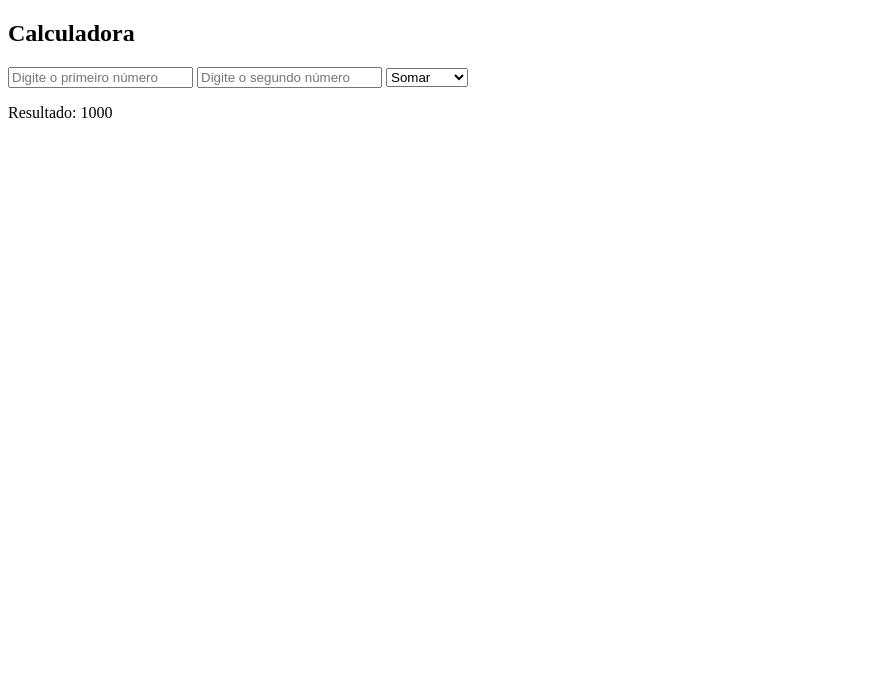
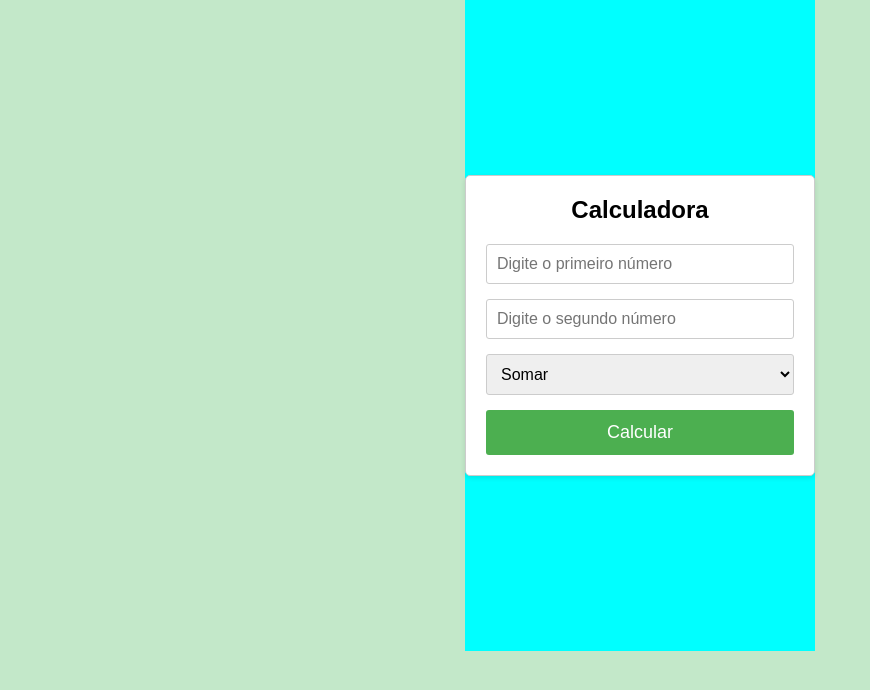
Before and after one commit to llwkascarvalho/calculadora, a Django app: page / in a window 1280 px wide. Shown: the top 690 px of the page, without its empty margins (0-870 px from the left). Run offline with Django 5.2, Linux system fonts and the light colour scheme.

Commit message:
css + logica

```diff
--- /dev/null
+++ b/calculadora/calculator/style/style.css
@@ -0,0 +1,64 @@
+*{
+    margin: 0;
+    padding: 0;
+    box-sizing: border-box;
+}
+
+body{
+    background-color: #61c27160;
+    font-family: Arial, Helvetica, sans-serif;
+    justify-content: center;
+
+}
+
+main{
+    background-color: aqua;
+}
+
+.calculator{
+    max-width: 350px;
+    margin: 0 auto;
+    padding: 20px;
+    border: 1px solid #ccc;
+    border-radius: 5px;
+    background-color: #fff;
+    box-shadow: 0 2px 5px rgba(0, 0, 0, 0.1);
+}
+
+.calculator h2{
+    text-align: center;
+    font-size: 24px;
+    margin-bottom: 20px;
+}
+
+.calculator input[type="text"],
+.calculator select {
+    width: 100%;
+    padding: 10px;
+    font-size: 16px;
+    border: 1px solid #ccc;
+    border-radius: 3px;
+    box-sizing: border-box;
+    margin-bottom: 15px;
+}
+
+.calculator button {
+    width: 100%;
+    padding: 12px;
+    font-size: 18px;
+    background-color: #4CAF50;
+    color: #fff;
+    border: none;
+    border-radius: 3px;
+    cursor: pointer;
+}
+
+.calculator button:hover{
+    background-color: #45a049;
+}
+
+.result {
+    font-size: 24px;
+    margin-top: 20px;
+    text-align: center;
+}
--- a/calculadora/calculator/templates/home.html
+++ b/calculadora/calculator/templates/home.html
@@ -6,29 +6,104 @@
         <title>Calculadora</title>
         <meta name="description" content="">
         <meta name="viewport" content="width=device-width, initial-scale=1">
-        <link rel="stylesheet" href="">
+        <link rel="stylesheet" href="../style/style.css">
+        <style>
+
+            body{
+                background-color: #61c27160;
+                font-family: Arial, Helvetica, sans-serif;
+                display: flex;
+                justify-content: center;
+                min-width: 320px;
+                max-width: 1400px;
+                margin: 0 auto;
+            }
+
+            .container-calculator{
+                display:flex;
+                max-width: 400px;
+                margin: 50% auto;
+
+            }
+
+            .calculator{
+                padding: 20px;
+                border: 1px solid #ccc;
+                border-radius: 5px;
+                background-color: #fff;
+                box-shadow: 0 2px 5px rgba(0, 0, 0, 0.1);
+            }
+
+            .calculator h2{
+                text-align: center;
+                font-size: 24px;
+                margin-bottom: 20px;
+            }
+
+            .calculator input[type="text"],
+            .calculator select {
+                width: 100%;
+                padding: 10px;
+                font-size: 16px;
+                border: 1px solid #ccc;
+                border-radius: 3px;
+                box-sizing: border-box;
+                margin-bottom: 15px;
+            }
+
+            .calculator button {
+                width: 100%;
+                padding: 12px;
+                font-size: 18px;
+                background-color: #4CAF50;
+                color: #fff;
+                border: none;
+                border-radius: 3px;
+                cursor: pointer;
+            }
+
+            .calculator button:hover{
+                background-color: #45a049;
+            }
+
+            .result {
+                font-size: 24px;
+                margin-top: 20px;
+                text-align: center;
+            }
+        </style>
     </head>
     <body>
-
+        <main>
+            <div class="container-calculator">
                 <div class="calculator">
                     <h2>Calculadora</h2>
                     <form method="POST" action="{%url 'calculate'%}">
+                        {% csrf_token %}
                         <input type="text" name="numero1" placeholder="Digite o primeiro número" required>
                         <input type="text" name="numero2" placeholder="Digite o segundo número" required>
-
                         <select name="operacao" required>
                             <option value="somar">Somar</option>
                             <option value="subtrair">Subtrair</option>
                             <option value="multiplicar">Multiplicar</option>
                             <option value="dividir">Dividir</option>
                         </select>
+                        <button type="submit">Calcular</button>
                     </form>
-
+                    {% if resultado %}
                     <div class="result">
-                <p>Resultado: 1000</p>
+                        <p>Resultado: {{resultado}}</p>
+                    </div>
+                    {% endif %}
+                    {% if error %}
+                    <div class="error-message">
+                        <p>{{error}}</p>
+                    </div>
+                    {% endif %}
                 </div>
 
             </div>
+        </main>
 
         <script src="" async defer></script>
     </body>
--- a/calculadora/calculator/views.py
+++ b/calculadora/calculator/views.py
@@ -1,8 +1,41 @@
 from django.shortcuts import render, HttpResponse
 
 def home(request):
-    return render(request,'home.html')
+    if request.method=="POST":
+        numero1 = float(request.POST.get('numero1', 0))
+        numero2 = float(request.POST.get('numero2', 0))
+        operacao = request.POST.get('operacao')
+
+        resultado = calcular_resultado(numero1, numero2, operacao)
+
+        return render(request,'home.html', {'resultado':resultado})
+    return render(request, 'home.html')
 
 
 def calculate(request):
-    pass
+    if request.method=="POST":
+        numero1 = float(request.POST.get('numero1', 0))
+        numero2 = float(request.POST.get('numero2', 0))
+        operacao = request.POST.get('operacao')
+
+        resultado = calcular_resultado(numero1, numero2, operacao)
+
+        return render(request,'home.html', {'resultado':resultado})
+
+    return HttpResponse("Requisição inválida")
+
+def calcular_resultado(numero1, numero2, operacao):
+    if operacao == 'somar':
+        return numero1 + numero2
+    elif operacao == 'subtrair':
+        return numero1 - numero2
+    elif operacao == 'multiplicar':
+        return numero1 * numero2
+    elif operacao == 'dividir':
+        if numero2 == 0:
+            return 'Erro: Divisão por zero!'
+        else:
+            return numero1 / numero2
+
+    else:
+        return 'Erro: Operação inválida'
```
Lines whose indentation alone changed are shown as unchanged.
